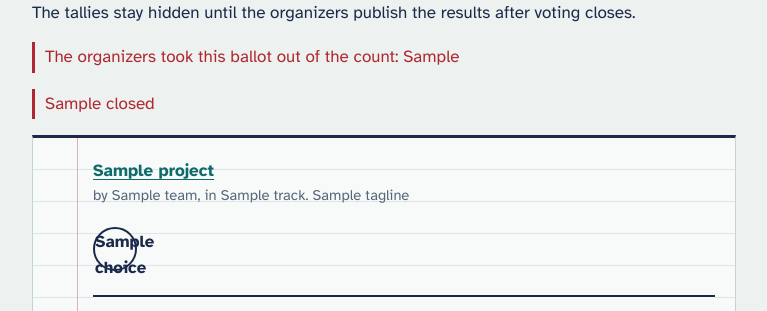
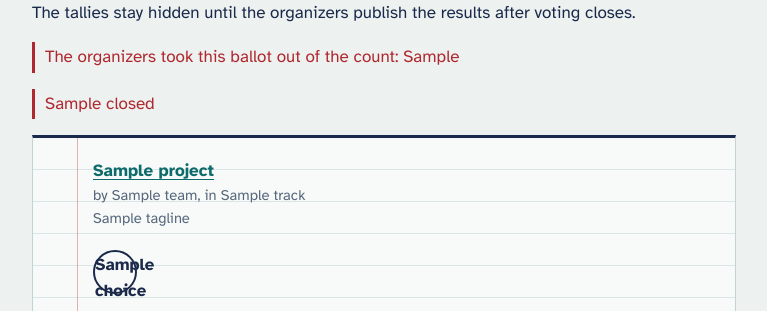
Before and after one commit to keirsalterego/ballotbench, a Django app: template src/portal/templates/portal/voting/ballot.html in a window 1280 px wide. Shown: the part 291-602 px from the top of the page, without its empty margins (68-835 px from the left). Run offline with Django 5.2, Linux system fonts and the light colour scheme; the template is opened without the code that fills it: most values are stand-ins (such as "Sample title", 1, 10 or a date in 2020).

Commit message:
Put a project's summary on its own line on the ballot

```diff
--- a/src/portal/templates/portal/voting/ballot.html
+++ b/src/portal/templates/portal/voting/ballot.html
@@ -15,7 +15,8 @@
   {% for row in rows %}
   <fieldset class="bubbles">
     <legend><a href="{% url 'project' row.project.pk %}">{{ row.project.title }}</a>
-      <span class="hint">by {{ row.project.team.name }}{% if row.project.track %}, in {{ row.project.track.name }}{% endif %}. {{ row.project.tagline|default:row.project.summary|truncatechars:140 }}</span></legend>
+      <span class="hint">by {{ row.project.team.name }}{% if row.project.track %}, in {{ row.project.track.name }}{% endif %}</span>
+      {% with blurb=row.project.tagline|default:row.project.summary %}{% if blurb %}<span class="hint">{{ blurb|truncatechars:140 }}</span>{% endif %}{% endwith %}</legend>
     {% if row.own %}
       <p class="muted">Your team's project, so you can't vote for it.</p>
     {% elif choices %}
```
